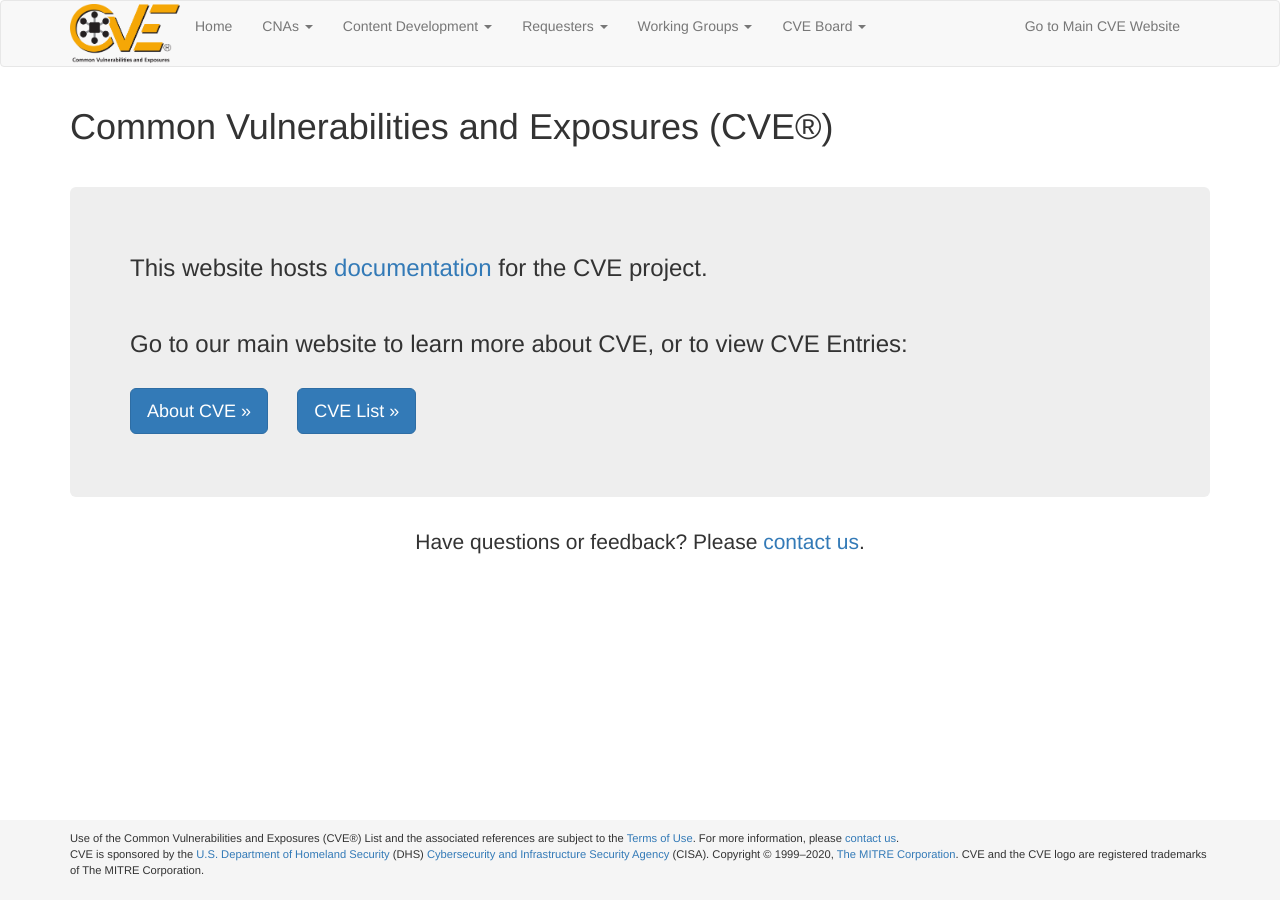
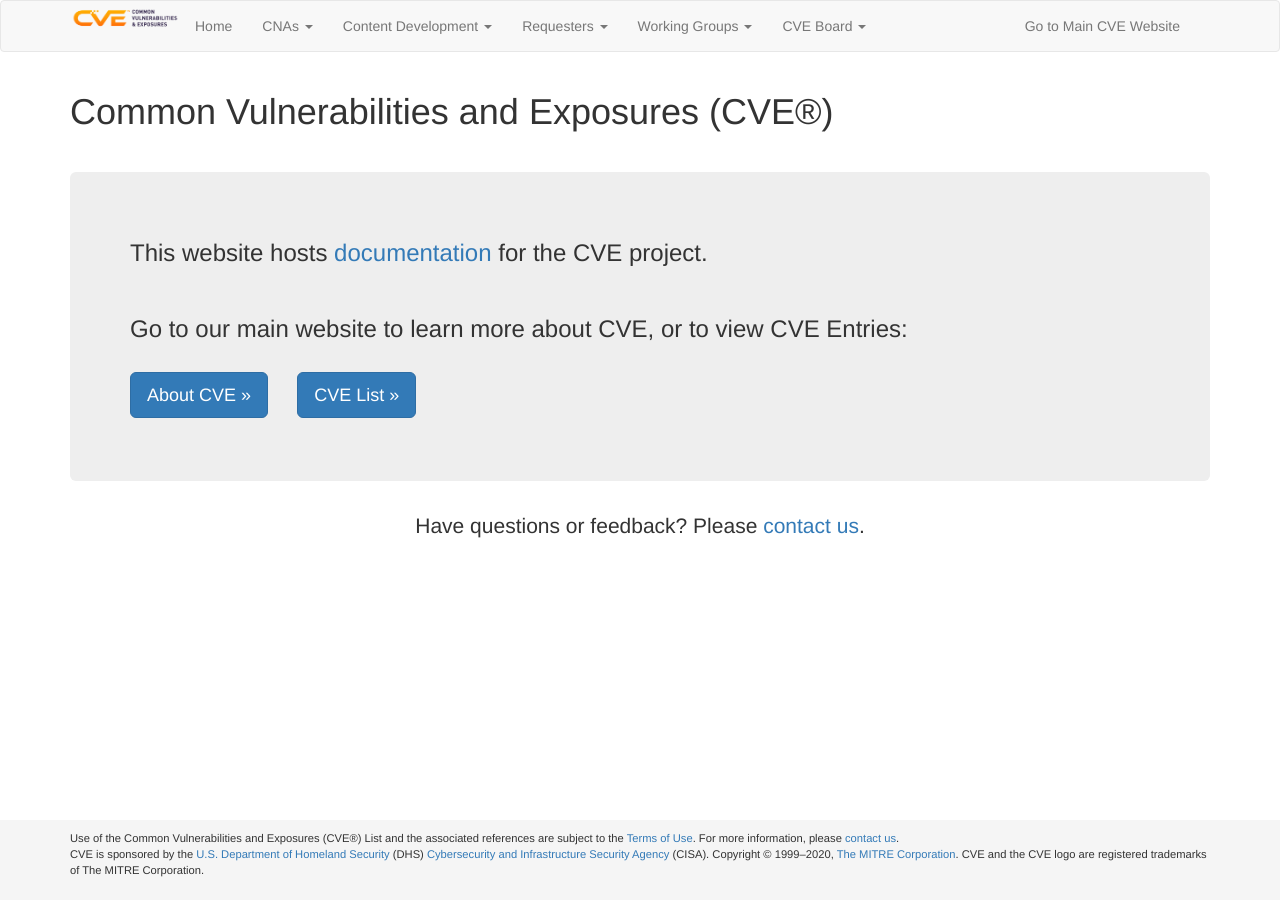
Before and after one commit to CVEProject/cveproject.github.io, a Jekyll site: the page built from index.md, in a window 1280 px wide. Built offline with Jekyll 4.4.1, drawn with Linux system fonts in a browser that asks for light colours; nearby versions of some CDN libraries.

Commit message:
Update header.html to add new cve logo

```diff
--- a/_includes/header.html
+++ b/_includes/header.html
@@ -11,7 +11,7 @@
             <span class="icon-bar"></span>
             <span class="icon-bar"></span>
           </button>
-            <a href="https://cveproject.github.io" class="pull-left"><img src="/img/cve_logo_tagline.png" style="max-height: 90px; max-width: 110px; margin-top: 3px; margin-bottom: 3px;"></a>
+            <a href="https://cveproject.github.io" class="pull-left"><img src="/img/cve_logo_banner.png" style="max-height: 90px; max-width: 110px; margin-top: 3px; margin-bottom: 3px;"></a>
     </div>
 
     <div class="collapse navbar-collapse">
```
